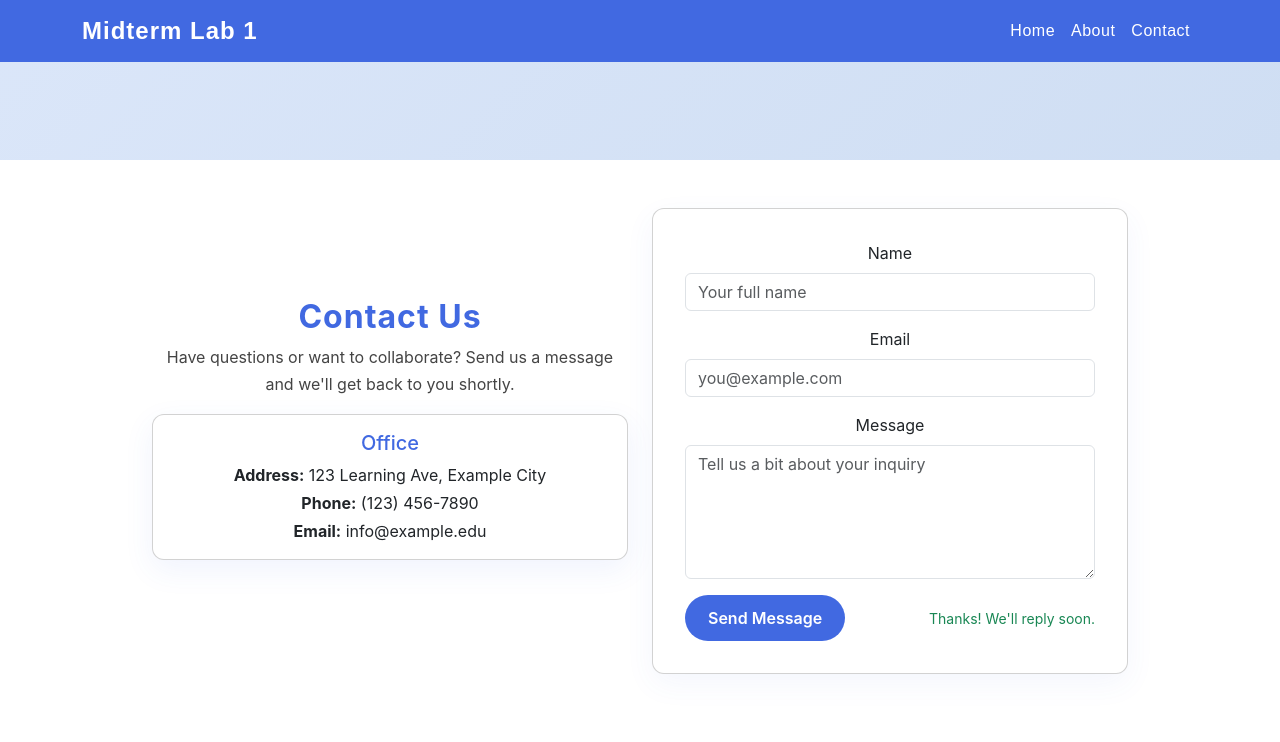
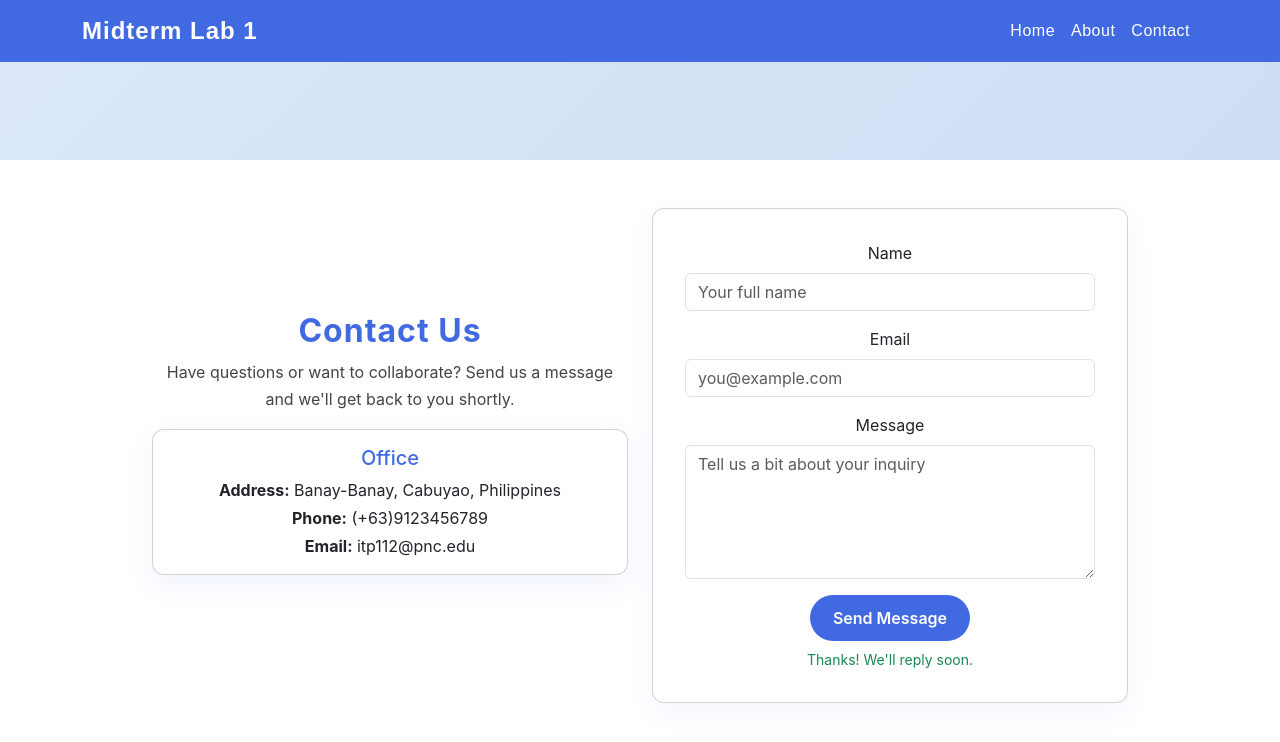
Before and after one commit to FrancisDev69420/MIDTERM-LABORATORY-1-ITP110, a React (Create React App) app in the folder lab1/: page / in a window 1280 px wide. Both pictures are taken after typing "Sample", "name@example.com", "Sample" into the empty fields and a click on the button "Send Message". Shown: the part 1502-2244 px from the top of the page. Built offline with nearby package versions, Linux system fonts and the light colour scheme.

Commit message:
feat: enhance Contact form validation and update contact details

```diff
--- a/lab1/src/Components/About.js
+++ b/lab1/src/Components/About.js
@@ -99,7 +99,7 @@ const About = () => {
                                 display: 'flex',
                                 alignItems: 'center'
                             }}>
-                                {bullet} <span style={{ marginLeft: '4px' }}>{student.name}</span>
+                                <span style={{ marginLeft: '4px' }}>{student.name}</span>
                             </p>
                         </div>
                         <div style={{ width: '100%' }}>
--- a/lab1/src/Components/Contact.js
+++ b/lab1/src/Components/Contact.js
@@ -3,6 +3,7 @@ import React, { useState } from 'react';
 const Contact = () => {
   const [form, setForm] = useState({ name: '', email: '', message: '' });
   const [status, setStatus] = useState(null); // null | 'sending' | 'sent' | 'error'
+  const [errorMessage, setErrorMessage] = useState('');
 
   const primary = '#4169E1';
 
@@ -15,7 +16,16 @@ const Contact = () => {
     e.preventDefault();
     if (!form.name || !form.email || !form.message) {
       setStatus('error');
+      setErrorMessage('All fields are required.');
       return;
+    }
+
+    const emailRegex = /^[^\s@]+@[^\s@]+\.[^\s@]+$/;
+    if(!emailRegex.test(form.email)) {
+      setStatus('error');
+      setErrorMessage('Please enter a valid email address.');
+      return;
+
     }
 
     setStatus('sending');
@@ -39,9 +49,9 @@ const Contact = () => {
             <div className="card" style={{ borderRadius: '12px', boxShadow: '0 10px 30px rgba(65,105,225,0.08)' }}>
               <div className="card-body">
                 <h5 className="card-title" style={{ color: primary }}>Office</h5>
-                <p className="card-text mb-1"><strong>Address:</strong> 123 Learning Ave, Example City</p>
-                <p className="card-text mb-1"><strong>Phone:</strong> (123) 456-7890</p>
-                <p className="card-text mb-0"><strong>Email:</strong> info@example.edu</p>
+                <p className="card-text mb-1"><strong>Address:</strong> Banay-Banay, Cabuyao, Philippines</p>
+                <p className="card-text mb-1"><strong>Phone:</strong> (+63)9123456789</p>
+                <p className="card-text mb-0"><strong>Email:</strong> itp112@pnc.edu</p>
               </div>
             </div>
           </div>
@@ -59,6 +69,7 @@ const Contact = () => {
                       value={form.name}
                       onChange={handleChange}
                       placeholder="Your full name"
+                      required
                     />
                   </div>
 
@@ -71,6 +82,7 @@ const Contact = () => {
                       value={form.email}
                       onChange={handleChange}
                       placeholder="you@example.com"
+                      required
                     />
                   </div>
 
@@ -83,10 +95,11 @@ const Contact = () => {
                       value={form.message}
                       onChange={handleChange}
                       placeholder="Tell us a bit about your inquiry"
+                      required
                     />
                   </div>
 
-                  <div className="d-flex align-items-center justify-content-between">
+                  <div className="d-flex justify-content-center">
                     <button
                       type="submit"
                       className="btn"
@@ -101,16 +114,16 @@ const Contact = () => {
                     >
                       {status === 'sending' ? 'Sending...' : 'Send Message'}
                     </button>
+                  </div>
 
-                    <div style={{ minWidth: '160px', textAlign: 'right' }}>
-                      {status === 'error' && (
-                        <div className="text-danger small">Please fill out all fields.</div>
-                      )}
+                  <div className="d-flex justify-content-center mt-2">
+                    {status === 'error' && (
+                      <div className="text-danger small">{errorMessage}</div>
+                    )}
 
-                      {status === 'sent' && (
-                        <div className="text-success small">Thanks! We'll reply soon.</div>
-                      )}
-                    </div>
+                    {status === 'sent' && (
+                      <div className="text-success small">Thanks! We'll reply soon.</div>
+                    )}
                   </div>
                 </form>
               </div>
```
